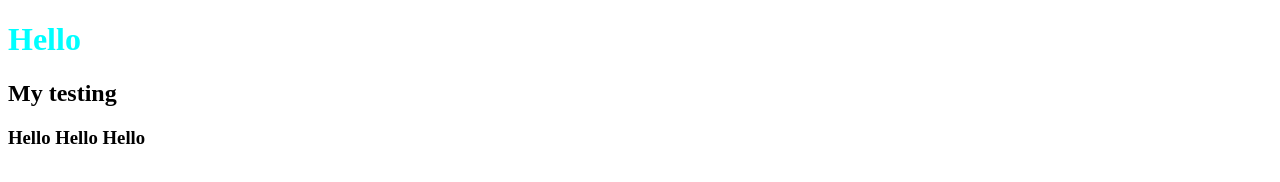
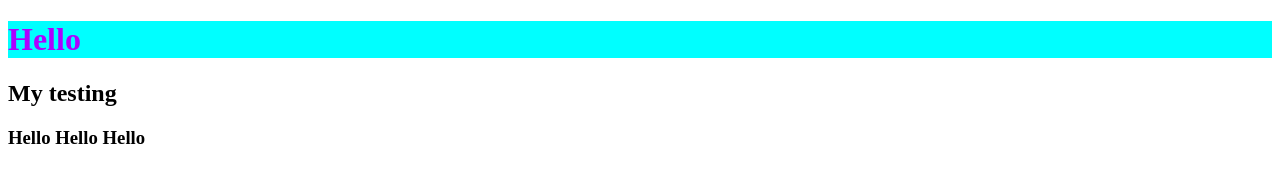
Before and after one commit to mariyam45/1st-form-repo, a plain HTML site: page index.html in a window 1280 px wide. Drawn offline with Linux system fonts and the light colour scheme.

Commit message:
bc color

```diff
--- a/style.css
+++ b/style.css
@@ -1,3 +1,4 @@
 h1{
-    color: aqua;
+    color: rgb(174, 0, 255);
+    background-color: aqua;
 }
```
